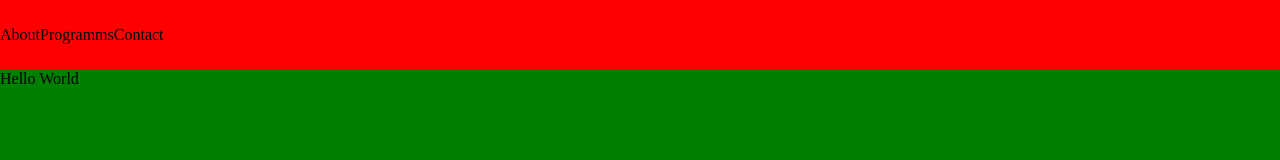
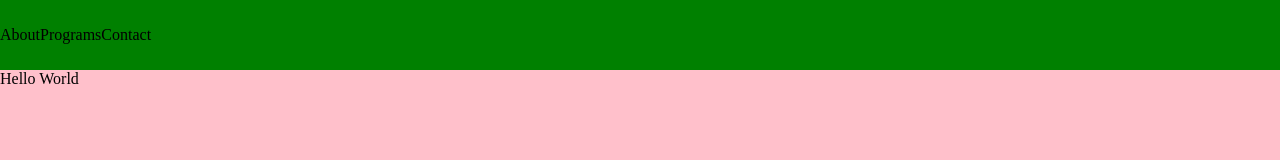
Before and after one commit to feder1208/sass-test, a website: page views/index.html in a window 1280 px wide. Drawn offline with Linux system fonts and the light colour scheme.

Commit message:
se cambió la estructura de archivos

```diff
--- a/package.json
+++ b/package.json
@@ -1,5 +1,6 @@
 {
   "dependencies": {
-    "sass-loader": "^13.0.0"
+    "sass-loader": "^13.0.0",
+    "sass": "^1.51.0"
   }
 }
--- a/nav.scss
+++ b/styles/_nav.scss
@@ -3,5 +3,5 @@ nav {
     justify-content: flex-start;
     align-items: center;
     height: 70px;
-    background-color: red;
+    background-color: green;
 }
--- a/index.scss
+++ b/styles/index.scss
@@ -7,5 +7,5 @@
 }
 
 body {
-    background-color: green;
+    background-color: pink;
 }
--- a/index.html
+++ b/views/index.html
@@ -5,7 +5,7 @@
     <meta charset="UTF-8">
     <meta http-equiv="X-UA-Compatible" content="IE=edge">
     <meta name="viewport" content="width=device-width, initial-scale=1.0">
-    <link rel="stylesheet" href="./output.css">
+    <link rel="stylesheet" href="../styles/output.css">
     <title>Document</title>
 </head>
 
@@ -13,7 +13,7 @@
 
     <nav>
         <ul>About</ul>
-        <ul>Programms</ul>
+        <ul>Programs</ul>
         <ul>Contact</ul>
     </nav>
 
```
Also changed, not shown: styles/output.css, 2 other files.
